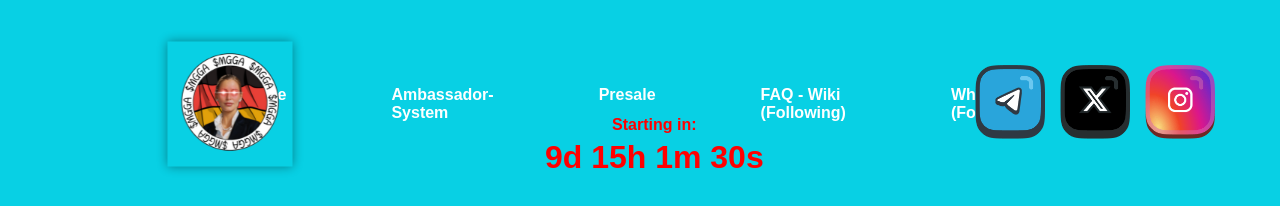
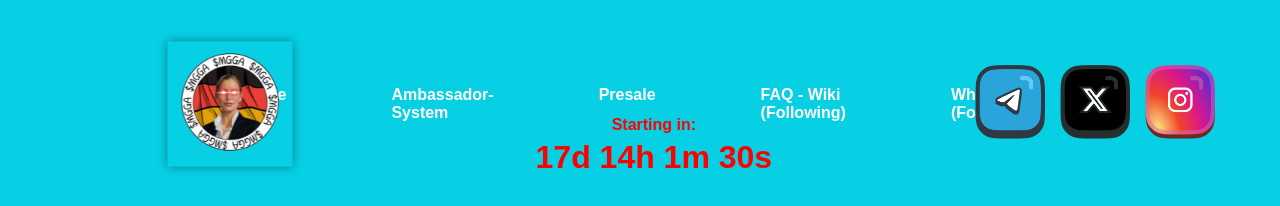
Before and after one commit to Ahamdula/moga, a plain HTML site: page index.html in a window 1280 px wide. Shown: the top 206 px of the page. Drawn offline with Linux system fonts and the light colour scheme.

Commit message:
Update index.html

```diff
--- a/index.html
+++ b/index.html
@@ -346,7 +346,7 @@
 function updateCountdown() {
   const countdownElement = document.getElementById('countdown');
   const countdownElementMobile = document.getElementById('countdown-mobile');
-  const targetDate = new Date('January 8, 2025 20:00:00 GMT+0100').getTime();
+  const targetDate = new Date('January 16, 2025 19:00:00 GMT+0100').getTime();
   const now = new Date().getTime();
   const distance = targetDate - now;
 
@@ -380,7 +380,7 @@ const countdownInterval = setInterval(updateCountdown, 1000);
 
 
 function updateMobileCountdown() {
-  const targetDate = new Date('January 8, 2025 20:00:00 GMT+0100').getTime();
+  const targetDate = new Date('January 16, 2025 19:00:00 GMT+0100').getTime();
   const now = new Date().getTime();
   const distance = targetDate - now;
 
```
